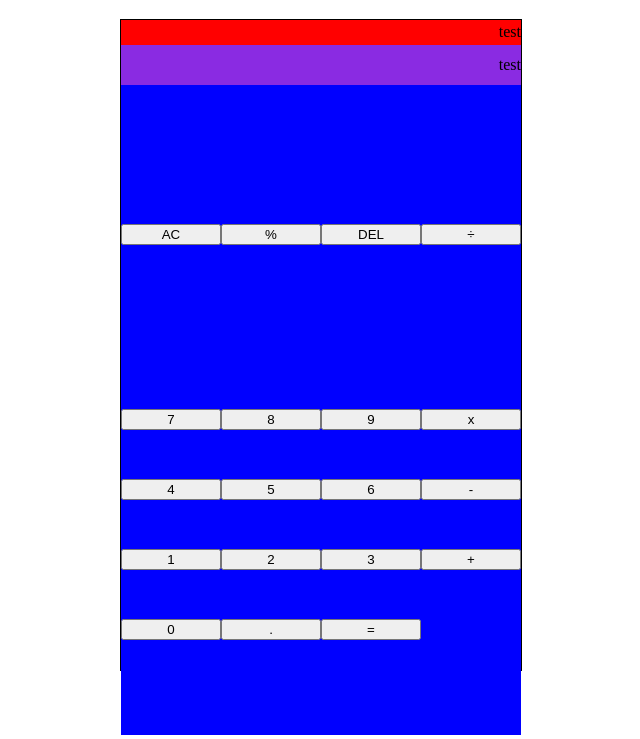
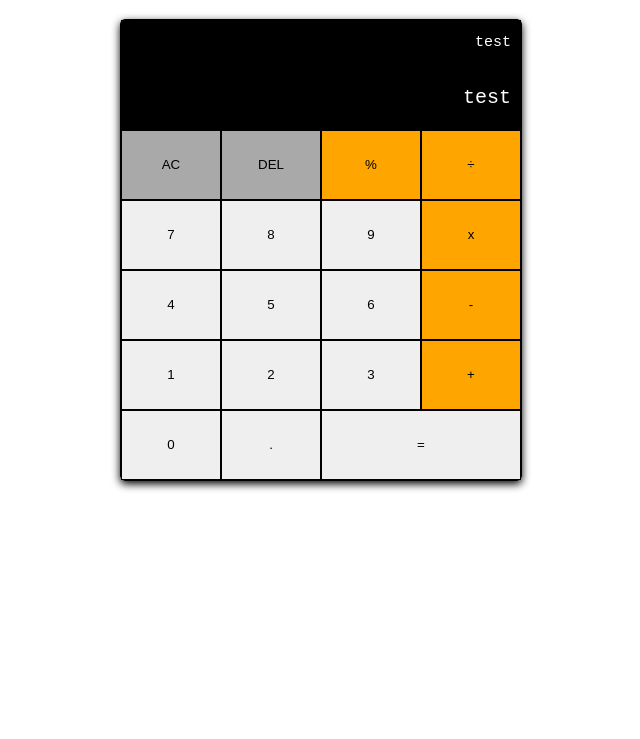
Before and after one commit to sg55kg/calculator, a plain HTML site: page index.html in a window 1280 px wide. Shown: the part 61-800 px from the top of the page, without its empty margins (319-959 px from the left). Drawn offline with Linux system fonts and the light colour scheme.

Commit message:
finished organizing button layout

```diff
--- a/index.html
+++ b/index.html
@@ -20,22 +20,22 @@
             </div>
           </div>
           <div id="keypad">
-            <button>AC</button>
-            <button>%</button>
-            <button>DEL</button>
-            <button>÷</button>
+            <button class="clear">AC</button>
+            <button class="clear">DEL</button>
+            <button class="operand">%</button>
+            <button class="operand">÷</button>
             <button>7</button>
             <button>8</button>
             <button>9</button>
-            <button>x</button>
+            <button class="operand">x</button>
             <button>4</button>
             <button>5</button>
             <button>6</button>
-            <button>-</button>
+            <button class="operand">-</button>
             <button>1</button>
             <button>2</button>
             <button>3</button>
-            <button>+</button>
+            <button class="operand">+</button>
             <button>0</button>
             <button>.</button>
             <button class="fill-space">=</button>
--- a/styles.css
+++ b/styles.css
@@ -4,49 +4,85 @@ h1 {
 
 #calc-body {
     width: 400px;
-    height: 650px;
+    height: auto;
     border:1px solid black;
+    border-radius: 5px;
     margin: auto;
     max-height: 650px;
     max-width: 400px;
+    box-shadow: rgba(0,0,0,1) 0px 3px 8px;
 }
 
 #result-bar {
     width:100%;
     height: auto;
+    background: black;
 }
 
 #previous-result {
-    background-color: red;
+    background-color: black;
+    color: white;
+    font: 15px 'Roboto Mono', monospace;
+    border-radius: 5px;
     width: 100%;
-    height: 25px;
+    height: 45px;
     display: flex;
     align-items: center;
     justify-content: flex-end;
 }
 
+#previous-result > p {
+    padding: 0px 10px 0px 10px;
+}
+
 #current-result {
-    background-color: blueviolet;
+    background-color: black;
+    color: white;
+    font: 20px 'Roboto Mono', monospace;
+    border-radius: 5px;
     width: 100%;
-    height: 40px;
+    height: 65px;
     display: flex;
     align-items: center;
     justify-content: flex-end;
 }
 
+#current-result > p {
+    padding: 0px 10px 0px 10px;
+}
+
 #keypad {
     background: blue;
-    width: 100%;
-    height: 100%;
+    width:100%;
+    height:auto;
     display: grid;
-    justify-content: center;
-    align-items: center;
     grid-template-columns: repeat(4, 25%);
-    grid-template-rows: minmax(20px, auto) repeat(5, 70px);
+    grid-auto-rows: 70px;
 
 }
 
 #keypad > button {
-    height:1fr;
-    width:1fr;
+    grid-row:span 1;
+    border: 1px solid black;
 }
+
+#keypad > button:hover {
+    background: rgb(184, 182, 182)
+}
+
+.fill-space {
+    grid-column: span 2;
+}
+
+.operand {
+    background: orange;
+    border: 1px solid black;
+}
+
+.operand:hover {
+    background-color: rgb(194, 127, 3) !important;
+}
+
+.clear {
+    background-color: darkgray;
+}
```
